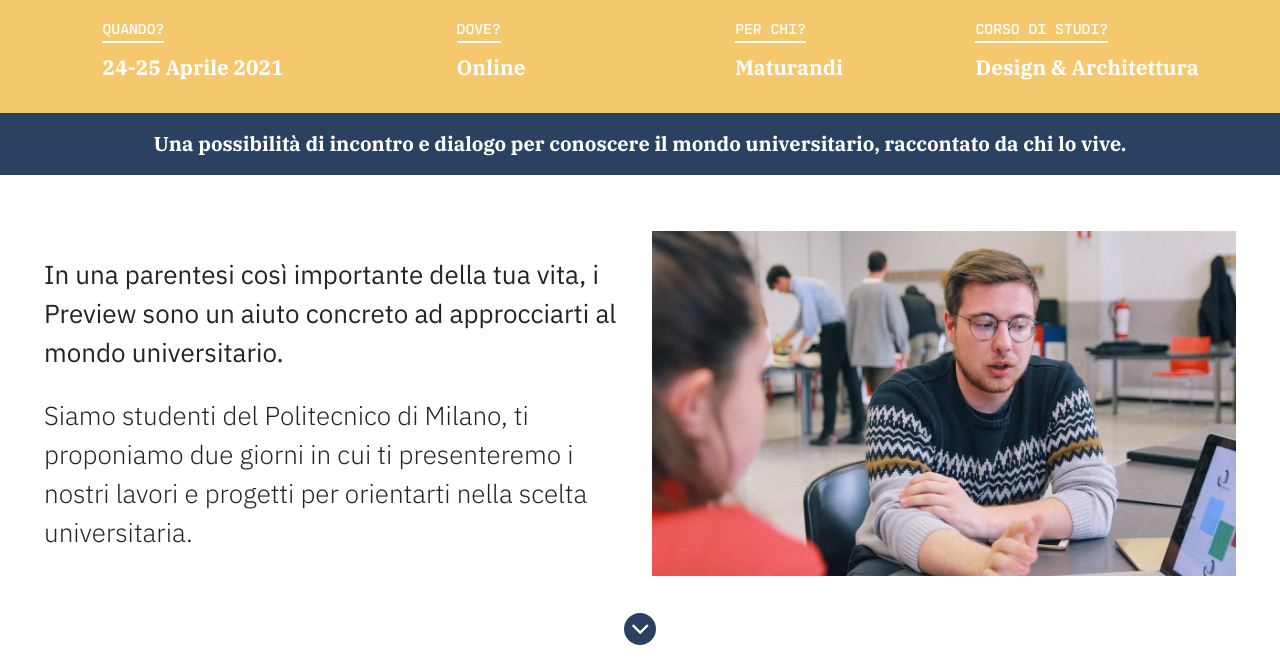
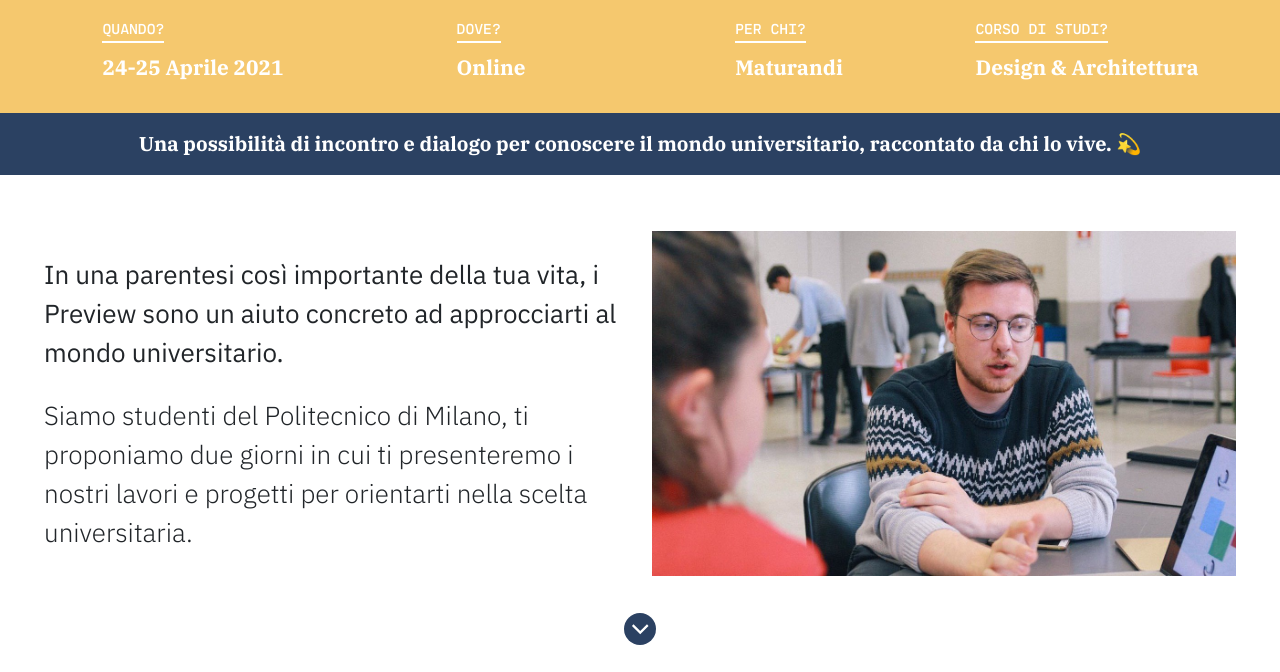
Before and after one commit to previewpretest-la/preview-2021, a plain HTML site: page index.html in a window 1280 px wide. Shown: the part 128-800 px from the top of the page. Drawn offline with nearby package versions, Linux system fonts and the light colour scheme; a script that the page names is missing.

Commit message:
stellina

```diff
--- a/index.html
+++ b/index.html
@@ -83,7 +83,7 @@
     </section>
     <div class="row bg-blue pt-3 pb-3 ibmSerifBold mt-3">
         <p class="text-center claim">Una possibilità di incontro e dialogo per conoscere il mondo universitario,
-            raccontato da chi lo vive.</p>
+            raccontato da chi lo vive. 💫</p>
     </div>
 </header>
 
```
